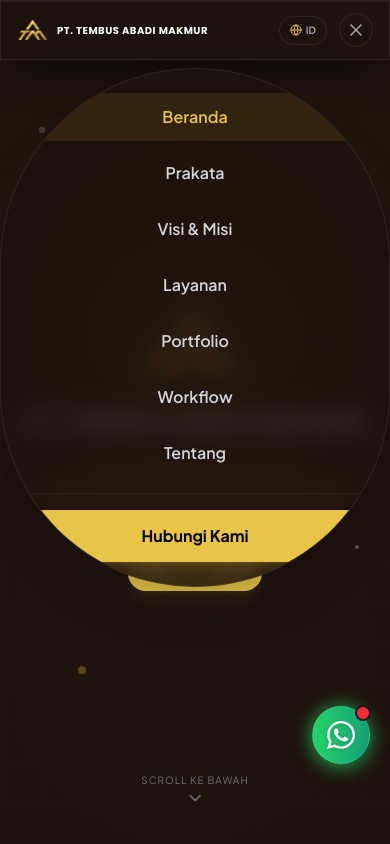
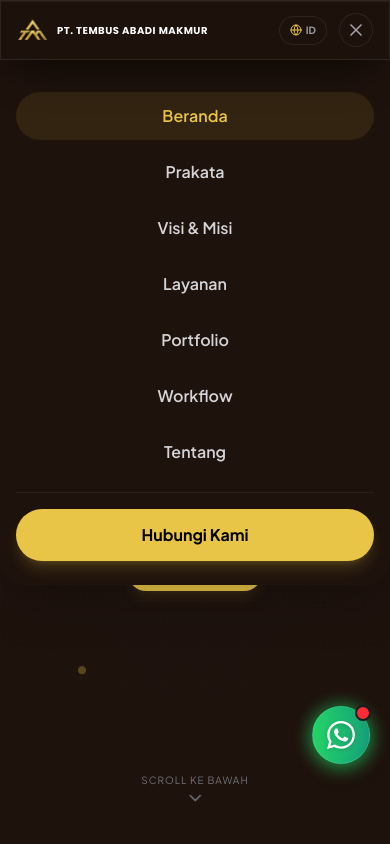
Before and after one commit to elproject-dev/PT.TAM, a Next.js app: page / in a window 390 px wide. Both pictures are taken after a click on the button 356 px from the left and 30 px from the top of the page. Shown: the top 844 px of the page. Built offline with nearby package versions, Linux system fonts and the light colour scheme.

Commit message:
update berkala

```diff
--- a/components/navbar.tsx
+++ b/components/navbar.tsx
@@ -176,7 +176,7 @@ export default function Navbar({ lang, setLang, activeSection }: NavbarProps) {
             animate={{ opacity: 1, y: 0, scale: 1 }}
             exit={{ opacity: 0, y: -15, scale: 0.95 }}
             transition={{ duration: 0.25, ease: "easeInOut" }}
-            className="lg:hidden glass border-white/2 rounded-full mt-2 overflow-hidden pointer-events-auto shadow-2xl"
+            className="lg:hidden bg-[#1e120c]  rounded-3xl mt-2 overflow-hidden pointer-events-auto shadow-2xl"
           >
             <div className="px-4 py-6 space-y-2 flex flex-col">
               {navItems.map((item) => (
```
